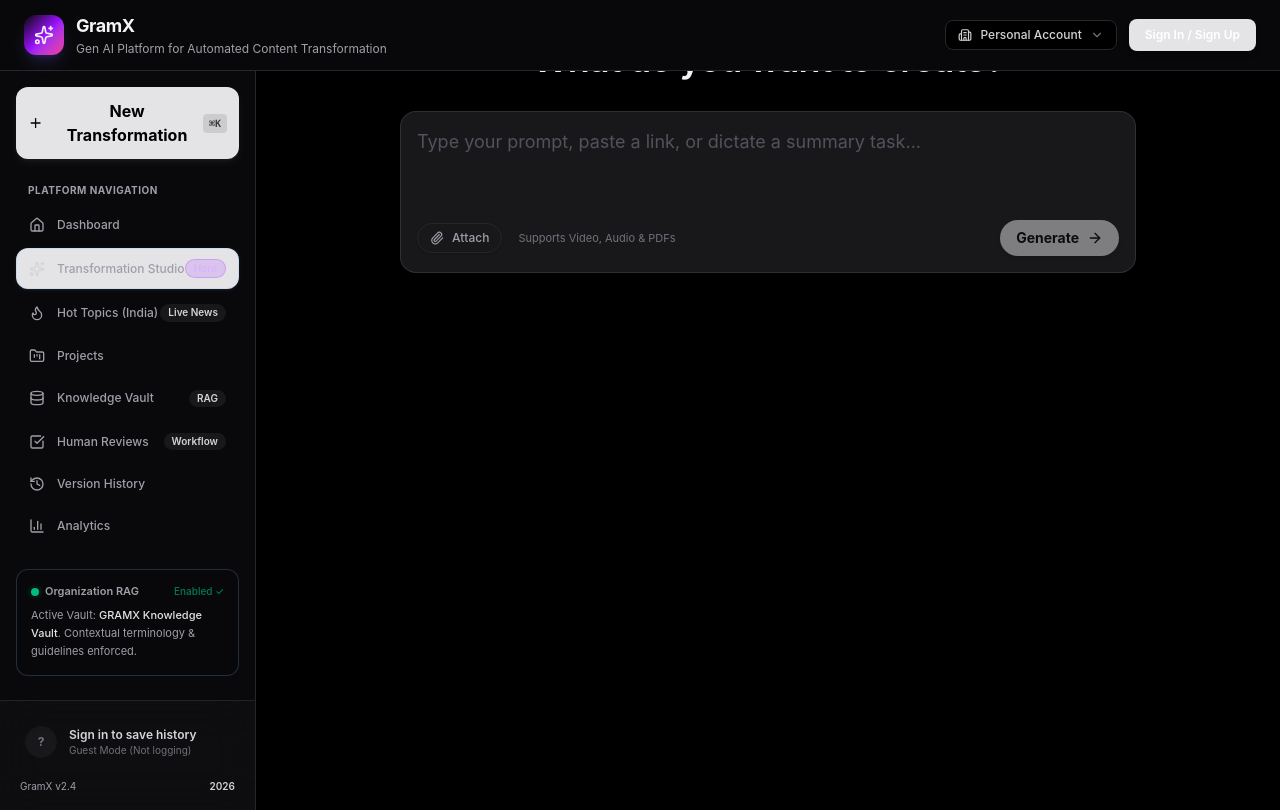
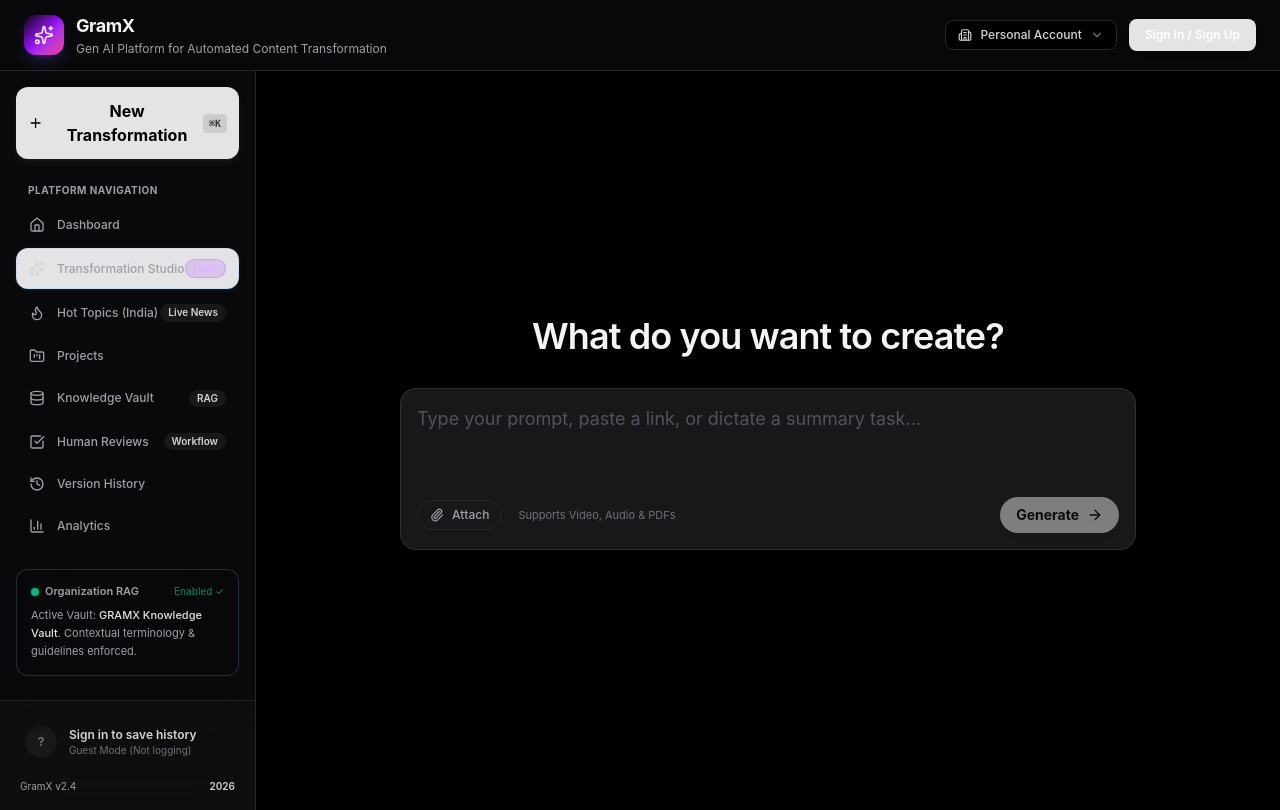
Before and after one commit to ruchitha188/GramX-Sih, a React (Vite) app in the folder GramX-Sih/: page / in a window 1280 px wide. Built offline with nearby package versions, Linux system fonts and the light colour scheme.

Commit message:
style: center omni-bar vertically per user request

```diff
--- a/GramX-Sih/src/features/transformation/TransformationStudio.tsx
+++ b/GramX-Sih/src/features/transformation/TransformationStudio.tsx
@@ -107,7 +107,7 @@
   };
 
   return (
-    <div className="relative w-full h-full flex flex-col items-center justify-center -mt-16">
+    <div className="relative w-full min-h-[calc(100vh-140px)] flex flex-col items-center justify-center">
 
       {/* Centered OmniBar Logic (Perplexity Clone) */}
       <div className="w-full max-w-3xl px-4 animate-in fade-in slide-in-from-bottom-4 duration-500">
```
